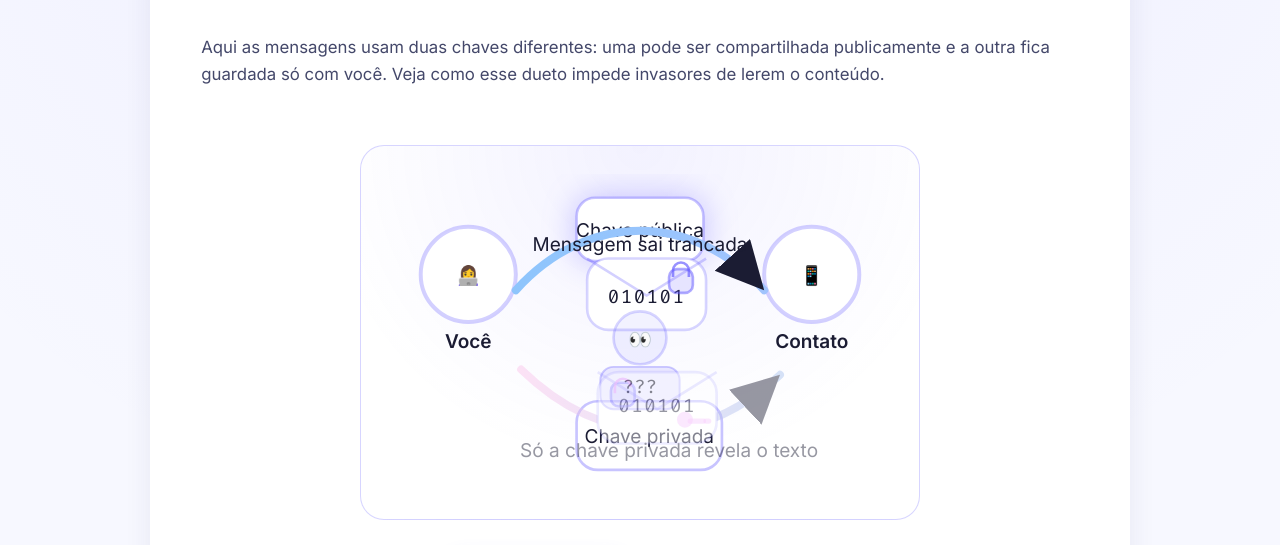
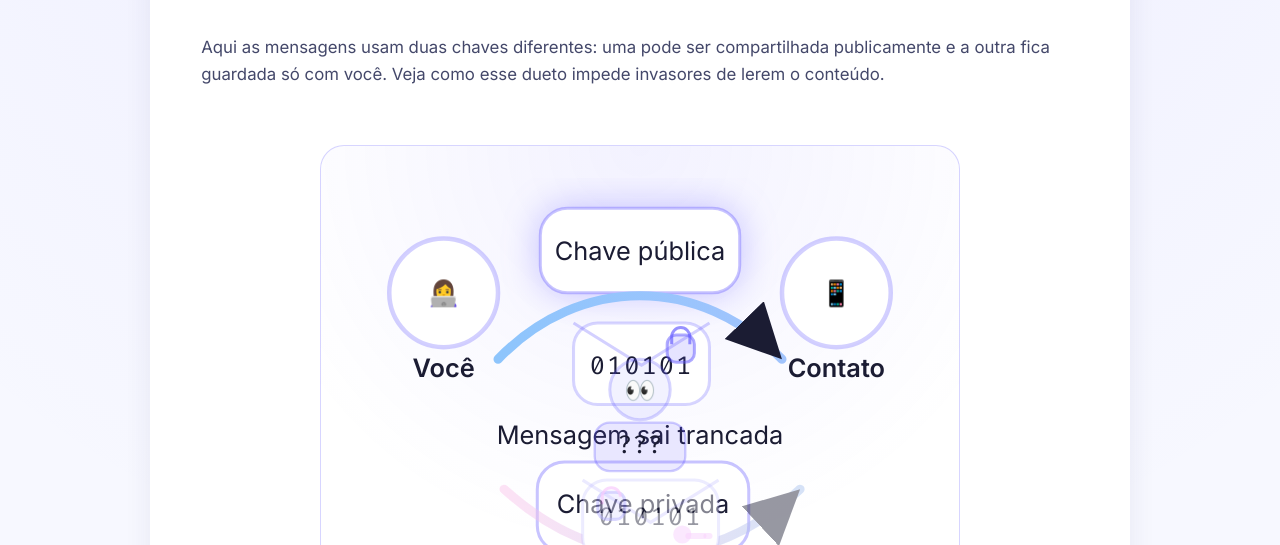
Before and after one commit to PalladiniGITH/chamaweb_usabilidade, a plain HTML site: page criptografia-assimetrica.html in a window 1280 px wide. Shown: the part 397-942 px from the top of the page. Drawn offline with Linux system fonts and the light colour scheme.

Commit message:
Adjust asymmetric crypto illustration spacing

```diff
--- a/criptografia-assimetrica.html
+++ b/criptografia-assimetrica.html
@@ -53,7 +53,7 @@
             <p class="mission-intro">Aqui as mensagens usam duas chaves diferentes: uma pode ser compartilhada publicamente e a outra fica guardada só com você. Veja como esse dueto impede invasores de lerem o conteúdo.</p>
             <div class="mission-content asymmetric">
                 <div id="asymmetricIllustration" class="asymmetric-illustration" data-state="public">
-                    <svg viewBox="0 0 380 240" role="img" aria-labelledby="tituloAssimetrica" aria-describedby="descricaoAssimetrica">
+                    <svg viewBox="0 0 380 280" role="img" aria-labelledby="tituloAssimetrica" aria-describedby="descricaoAssimetrica">
                         <title id="tituloAssimetrica">Fluxo da criptografia assimétrica</title>
                         <desc id="descricaoAssimetrica">As mensagens saem do remetente trancadas com a chave pública, passam por curiosos que só veem códigos e são destrancadas com a chave privada ao chegar no contato.</desc>
                         <defs>
@@ -80,16 +80,16 @@
                             <text x="320" y="132" text-anchor="middle" class="actor-label">Contato</text>
                         </g>
                         <g class="key-card public-card">
-                            <rect x="142" y="18" width="96" height="48" rx="14"></rect>
-                            <text x="190" y="48" text-anchor="middle">Chave pública</text>
+                            <rect x="124" y="20" width="132" height="56" rx="18"></rect>
+                            <text x="190" y="54" text-anchor="middle">Chave pública</text>
                         </g>
                         <g class="key-card private-card">
-                            <rect x="142" y="172" width="110" height="52" rx="16"></rect>
-                            <text x="197" y="204" text-anchor="middle">Chave privada</text>
+                            <rect x="122" y="188" width="140" height="60" rx="18"></rect>
+                            <text x="192" y="222" text-anchor="middle">Chave privada</text>
                         </g>
                         <g class="public-flow">
-                            <path class="flow-line" d="M96 88 C150 28 230 28 284 88" stroke="url(#publicGradient)" stroke-width="6" fill="none" stroke-linecap="round" marker-end="url(#arrowHead)"></path>
-                            <g class="message-card message-card--locked" transform="translate(150,64)">
+                            <path class="flow-line" d="M96 120 C150 64 230 64 284 120" stroke="url(#publicGradient)" stroke-width="6" fill="none" stroke-linecap="round" marker-end="url(#arrowHead)"></path>
+                            <g class="message-card message-card--locked" transform="translate(146,96)">
                                 <rect class="message-bg" x="0" y="0" width="90" height="54" rx="16"></rect>
                                 <polyline class="message-flap" points="0,0 45,28 90,0" fill="none"></polyline>
                                 <text x="45" y="34" text-anchor="middle" class="message-text message-text--cipher">010101</text>
@@ -98,19 +98,19 @@
                                     <path d="M3 6 v-5 a6 6 0 0 1 12 0 v5" fill="none"></path>
                                 </g>
                             </g>
-                            <text x="190" y="58" text-anchor="middle" class="flow-caption">Mensagem sai trancada</text>
+                            <text x="190" y="176" text-anchor="middle" class="flow-caption">Mensagem sai trancada</text>
                         </g>
                         <g class="asymmetric-spy">
-                            <circle cx="190" cy="124" r="20"></circle>
-                            <text x="190" y="130" text-anchor="middle" class="spy-emoji" aria-hidden="true">👀</text>
-                            <g class="spy-bubble" transform="translate(160,146)">
+                            <circle cx="190" cy="140" r="20"></circle>
+                            <text x="190" y="146" text-anchor="middle" class="spy-emoji" aria-hidden="true">👀</text>
+                            <g class="spy-bubble" transform="translate(160,162)">
                                 <rect width="60" height="32" rx="10"></rect>
                                 <text x="30" y="20" text-anchor="middle" class="spy-text spy-text--cipher">???</text>
                             </g>
                         </g>
                         <g class="private-flow">
-                            <path class="flow-line" d="M100 148 C162 208 236 208 296 152" stroke="url(#privateGradient)" stroke-width="6" fill="none" stroke-linecap="round" marker-end="url(#arrowHead)"></path>
-                            <g class="message-card message-card--unlocked" transform="translate(158,150)">
+                            <path class="flow-line" d="M100 206 C162 262 236 262 296 206" stroke="url(#privateGradient)" stroke-width="6" fill="none" stroke-linecap="round" marker-end="url(#arrowHead)"></path>
+                            <g class="message-card message-card--unlocked" transform="translate(152,200)">
                                 <rect class="message-bg" x="0" y="0" width="90" height="54" rx="16"></rect>
                                 <polyline class="message-flap" points="0,0 45,28 90,0" fill="none"></polyline>
                                 <text x="45" y="30" text-anchor="middle" class="message-text message-text--cipher">010101</text>
@@ -125,7 +125,7 @@
                                     <rect x="20" y="5" width="6" height="4" rx="2"></rect>
                                 </g>
                             </g>
-                            <text x="212" y="214" text-anchor="middle" class="flow-caption">Só a chave privada revela o texto</text>
+                            <text x="212" y="276" text-anchor="middle" class="flow-caption">Só a chave privada revela o texto</text>
                         </g>
                     </svg>
                 </div>
--- a/styles.css
+++ b/styles.css
@@ -669,8 +669,8 @@ img, svg {
 
 .asymmetric-illustration {
     width: 100%;
-    max-width: 560px;
-    padding: 1.75rem;
+    max-width: 640px;
+    padding: 2rem;
     border-radius: var(--radius-large);
     background: radial-gradient(circle at top, rgba(97, 87, 255, 0.08), transparent 70%);
     border: 1px solid rgba(97, 87, 255, 0.25);
@@ -682,7 +682,7 @@ img, svg {
 
 .asymmetric-illustration svg text {
     fill: var(--color-text);
-    font-size: 0.9rem;
+    font-size: clamp(0.85rem, 1vw + 0.6rem, 1.05rem);
 }
 
 .actor-ring {
@@ -767,7 +767,7 @@ img, svg {
 
 .flow-caption {
     fill: var(--color-text-soft);
-    font-size: 0.78rem;
+    font-size: 0.84rem;
 }
 
 .asymmetric-spy circle {
```
